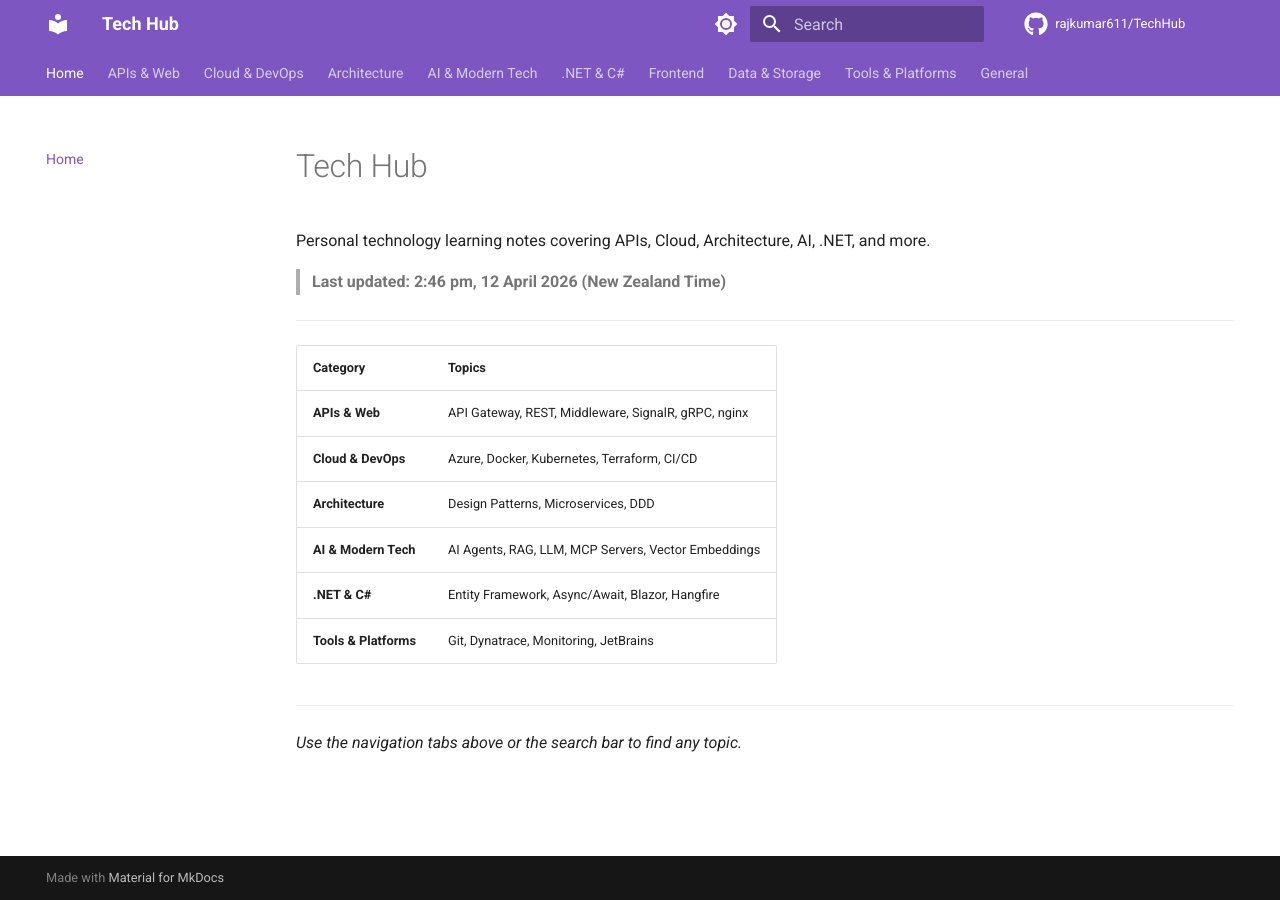
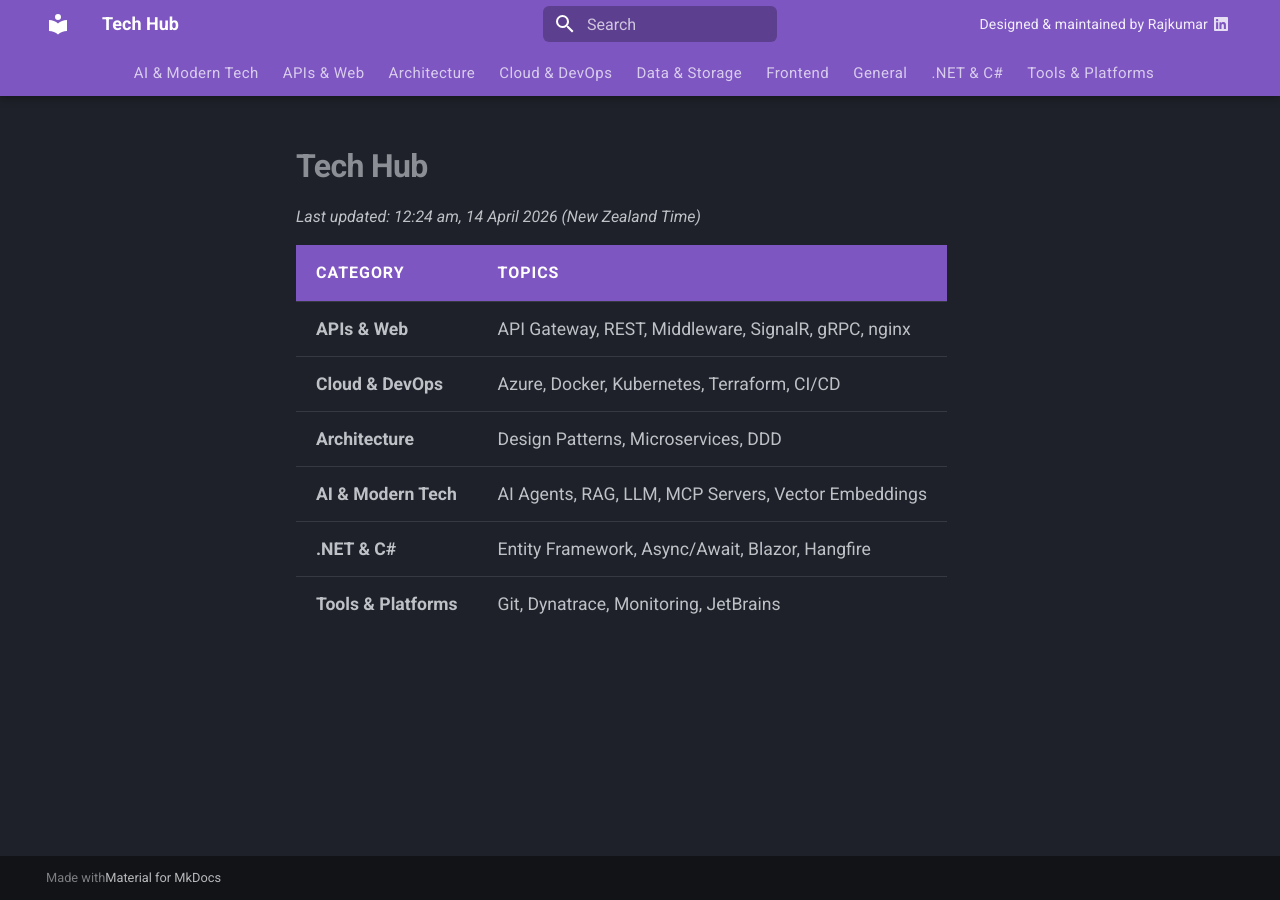
Before and after one commit to rajkumar611/TechHub, an MkDocs documentation site: the page built from docs/index.md, in a window 1280 px wide. Built offline with MkDocs 1.6.1 and Material for MkDocs 9.7.7, drawn with Linux system fonts in a browser that asks for light colours; comment, search, counter and statistics services are not loaded.

Commit message:
sync: update from Learnings folder

```diff
--- a/docs/index.md
+++ b/docs/index.md
@@ -5,11 +5,7 @@ hide:
 
 # Tech Hub
 
-Personal technology learning notes covering APIs, Cloud, Architecture, AI, .NET, and more.
-
-> **Last updated: 2:46 pm, 12 April 2026 (New Zealand Time)**
-
----
+*Last updated: 12:24 am, 14 April 2026 (New Zealand Time)*
 
 | Category | Topics |
 |---|---|
@@ -19,7 +15,3 @@ Personal technology learning notes covering APIs, Cloud, Architecture, AI, .NET,
 | **AI & Modern Tech** | AI Agents, RAG, LLM, MCP Servers, Vector Embeddings |
 | **.NET & C#** | Entity Framework, Async/Await, Blazor, Hangfire |
 | **Tools & Platforms** | Git, Dynatrace, Monitoring, JetBrains |
-
----
-
-*Use the navigation tabs above or the search bar to find any topic.*
--- /dev/null
+++ b/docs/javascripts/credit.js
@@ -0,0 +1,32 @@
+document.addEventListener("DOMContentLoaded", function () {
+  var inner = document.querySelector(".md-header__inner");
+  if (!inner) return;
+
+  var wrapper = document.createElement("div");
+  wrapper.className = "md-header__credit";
+
+  var text = document.createElement("span");
+  text.className = "md-header__credit-text";
+  text.textContent = "Designed & maintained by Rajkumar";
+
+  var link = document.createElement("a");
+  link.href = "https://www.linkedin.com/in/raj-k-859ba04b/";
+  link.target = "_blank";
+  link.rel = "noopener noreferrer";
+  link.className = "md-header__linkedin";
+  link.title = "Connect on LinkedIn";
+  link.innerHTML =
+    '<svg xmlns="http://www.w3.org/2000/svg" viewBox="0 0 24 24">' +
+    '<path d="M20.447 20.452h-3.554v-5.569c0-1.328-.027-3.037-1.852-3.037-1.853 0-2.136 ' +
+    "1.445-2.136 2.939v5.667H9.351V9h3.414v1.561h.046c.477-.9 1.637-1.85 3.37-1.85 " +
+    "3.601 0 4.267 2.37 4.267 5.455v6.286zM5.337 7.433c-1.144 0-2.063-.926-2.063-2.065 " +
+    "0-1.138.92-2.063 2.063-2.063 1.14 0 2.064.925 2.064 2.063 0 1.139-.925 " +
+    "2.065-2.064 2.065zm1.782 13.019H3.555V9h3.564v11.452zM22.225 0H1.771C.792 0 0 " +
+    ".774 0 1.729v20.542C0 23.227.792 24 1.771 24h20.451C23.2 24 24 23.227 24 " +
+    '22.271V1.729C24 .774 23.2 0 22.222 0h.003z"/>' +
+    "</svg>";
+
+  wrapper.appendChild(text);
+  wrapper.appendChild(link);
+  inner.appendChild(wrapper);
+});
--- /dev/null
+++ b/docs/stylesheets/extra.css
@@ -0,0 +1,173 @@
+/* ── Header credit (inline: text + LinkedIn logo on same row) ── */
+.md-header__credit {
+  display: flex;
+  flex-direction: row;
+  align-items: center;
+  gap: 6px;
+  padding: 0 0.9rem;
+  white-space: nowrap;
+}
+
+.md-header__credit-text {
+  color: var(--md-primary-bg-color);
+  font-size: 0.70rem;
+  opacity: 0.90;
+  letter-spacing: 0.01em;
+}
+
+.md-header__linkedin {
+  display: inline-flex;
+  align-items: center;
+  color: var(--md-primary-bg-color);
+  opacity: 0.80;
+  transition: opacity 0.2s ease, transform 0.2s ease;
+}
+
+.md-header__linkedin:hover {
+  opacity: 1;
+  transform: scale(1.15);
+}
+
+.md-header__linkedin svg {
+  width: 14px;
+  height: 14px;
+  fill: currentColor;
+}
+
+/* ── Nav tabs: centered ──────────────────────────────────────── */
+.md-tabs__list {
+  display: flex;
+  justify-content: center;
+  width: 100%;
+}
+
+/* ── HR separator: same width as table ───────────────────────── */
+.md-typeset hr {
+  margin: 0.6rem 0;
+  border: none;
+  border-top: 2px solid var(--md-default-fg-color--lightest);
+  box-sizing: border-box;
+}
+
+/* ── Home page table: centered, no panel border ──────────────── */
+.md-typeset__scrollwrap {
+  width: 100%;
+  overflow-x: auto;
+}
+
+.md-typeset__table {
+  width: auto;
+  margin: 0 auto;
+}
+
+.md-typeset table:not([class]) {
+  border-radius: 0;
+  overflow: hidden;
+  box-shadow: none;
+  border: none;
+  width: auto;
+}
+
+.md-typeset table:not([class]) th {
+  background: var(--md-primary-fg-color);
+  color: var(--md-primary-bg-color);
+  font-size: 0.8rem;
+  text-transform: uppercase;
+  letter-spacing: 0.06em;
+  padding: 0.75rem 1rem;
+  border: none;
+}
+
+.md-typeset table:not([class]) td {
+  padding: 0.65rem 1rem;
+  border-top: 1px solid var(--md-default-fg-color--lightest);
+  font-size: 0.88rem;
+}
+
+.md-typeset table:not([class]) tr:hover td {
+  background: var(--md-accent-fg-color--transparent);
+}
+
+/* ── Hide permalink ¶ symbol on headings ─────────────────────── */
+.md-typeset .headerlink {
+  display: none;
+}
+
+/* ── Content headings ────────────────────────────────────────── */
+.md-typeset h1 {
+  font-weight: 700;
+  letter-spacing: -0.02em;
+  margin-bottom: 0.6rem;
+}
+
+.md-typeset h2 {
+  font-weight: 600;
+  border-left: 4px solid var(--md-primary-fg-color);
+  padding-left: 0.6rem;
+  margin-top: 1.8rem;
+}
+
+.md-typeset h3 {
+  font-weight: 600;
+  color: var(--md-accent-fg-color);
+}
+
+/* ── Code blocks ─────────────────────────────────────────────── */
+.md-typeset pre {
+  border-radius: 8px;
+  box-shadow: 0 2px 6px rgba(0,0,0,0.15);
+}
+
+.md-typeset code {
+  border-radius: 4px;
+  font-size: 0.83em;
+  padding: 0.1em 0.35em;
+}
+
+/* ── Nav link transitions ────────────────────────────────────── */
+.md-nav__link {
+  transition: color 0.15s ease;
+}
+
+.md-tabs__link {
+  font-size: 0.75rem;
+  letter-spacing: 0.03em;
+  font-weight: 500;
+}
+
+/* ── Search bar: centered via flex balance ───────────────────── */
+/* Title (left) and credit (right) both get flex:1, search sits centre */
+.md-header__title {
+  flex: 1 !important;
+}
+
+.md-header__credit {
+  flex: 1;
+  justify-content: flex-end;
+}
+
+.md-search__form {
+  border-radius: 6px;
+}
+
+/* ── Admonitions ─────────────────────────────────────────────── */
+.md-typeset .admonition {
+  border-radius: 6px;
+  box-shadow: 0 1px 4px rgba(0,0,0,0.10);
+}
+
+/* ── Footer ──────────────────────────────────────────────────── */
+.md-footer {
+  font-size: 0.75rem;
+}
+
+.md-copyright {
+  display: flex;
+  align-items: center;
+  width: 100%;
+}
+
+.md-copyright__highlight {
+  margin-left: auto;
+  text-align: right;
+}
--- a/mkdocs.yml
+++ b/mkdocs.yml
@@ -5,104 +5,96 @@ site_url: https://rajkumar611.github.io/TechHub
 
 theme:
   name: material
+  custom_dir: overrides
   palette:
-    - scheme: default
-      primary: deep purple
-      accent: purple
-      toggle:
-        icon: material/brightness-7
-        name: Switch to dark mode
-    - scheme: slate
-      primary: deep purple
-      accent: purple
-      toggle:
-        icon: material/brightness-4
-        name: Switch to light mode
+    scheme: slate
+    primary: deep purple
+    accent: purple
   features:
     - navigation.tabs
+    - navigation.tabs.sticky
     - navigation.sections
     - navigation.top
     - search.highlight
     - search.suggest
     - content.code.copy
-  icon:
-    repo: fontawesome/brands/github
 
-repo_url: https://github.com/rajkumar611/TechHub
-repo_name: rajkumar611/TechHub
+extra_css:
+  - stylesheets/extra.css
+
+extra_javascript:
+  - javascripts/credit.js
 
 nav:
-  - Home: index.md
+  - AI & Modern Tech:
+    - AI Agent Architecture: AI Agent Architecture.md
+    - Claude Code vs GitHub Copilot: Claude Code Vs Github Copilot.md
+    - Create MCP Server - Good Links: Create MCP Server - Good links.md
+    - Langchain: Langchain.md
+    - MCP Servers: MCP Servers.md
+    - Microsoft Responsible AI: Microsoft 6 Responsible AI principles.md
+    - Open Claw: Open Claw.md
+    - RAG or Trained Data Response: RAG or Trained data response.md
+    - Types of AI Agents: Types of AI Agents.md
 
   - APIs & Web:
     - API Gateway: API_Gateway_Learning_Notes_Fresh.md
-    - REST RPC Custom Action: REST RPC CustomAction.md
     - Comprehensive REST & API Guide: Comprehensive Study Guide REST, API.md
     - Middleware: MiddleWare.md
+    - nGinx Kestrel: nGinx Kestrel.md
+    - REST RPC Custom Action: REST RPC CustomAction.md
     - SignalR WCF gRPC: SignalR WCF gRPC.md
-    - nGinx Kestrel: nGinx Kestrel.md
-
-  - Cloud & DevOps:
-    - DevOps DevSecOps: DevOps DevSecOps.md
-    - Azure Functions & App Service: Azure functions and Azure App service.md
-    - Azure Service Principal vs Managed: Azure Service Principal vs Managed.md
-    - Terraform Bicep ARM: Terraform Bicep Arm.md
-    - Containers Dockers Kubernetes: Containers Dockers Kubernetes.md
-    - Akamai: Akamai.md
-    - Application Pool: Application Pool.md
 
   - Architecture:
     - Design Patterns: Design Patterns.md
+    - DLL Hell GAC COM: DllHell GAC COM.md
+    - Modular Latency: Modular Latency.md
     - Monolithic vs Microservices: Monolithic Microservices.md
-    - Modular Latency: Modular Latency.md
-    - DLL Hell GAC COM: DllHell GAC COM.md
 
-  - AI & Modern Tech:
-    - Types of AI Agents: Types of AI Agents.md
-    - AI Agent Architecture: AI Agent Architecture.md
-    - RAG or Trained Data Response: RAG or Trained data response.md
-    - Langchain: Langchain.md
-    - MCP Servers: MCP Servers.md
-    - Create MCP Server - Good Links: Create MCP Server - Good links.md
-    - Open Claw: Open Claw.md
-    - Claude Code vs GitHub Copilot: Claude Code Vs Github Copilot.md
-    - Microsoft Responsible AI: Microsoft 6 Responsible AI principles.md
+  - Cloud & DevOps:
+    - Akamai: Akamai.md
+    - Application Pool: Application Pool.md
+    - Azure Functions & App Service: Azure functions and Azure App service.md
+    - Azure Service Principal vs Managed: Azure Service Principal vs Managed.md
+    - Containers Dockers Kubernetes: Containers Dockers Kubernetes.md
+    - DevOps DevSecOps: DevOps DevSecOps.md
+    - Terraform Bicep ARM: Terraform Bicep Arm.md
 
-  - .NET & C#:
-    - Entity Framework: Entity Framework.md
-    - Async Await: Async Await.md
-    - Async Await Console vs ASP.NET: Async Await - Console Vs Asp.Net Vs Core.md
-    - Async vs Multithreading: Async Vs Multithreading.md
-    - Blazor: Blazor.md
-    - Hangfire: Hangfire.md
-    - Serialization vs Deserialization: Serialization Vs Deserialization.md
+  - Data & Storage:
+    - SQL Lite Prisma: SQL lite Prisma.md
 
   - Frontend:
     - Angular vs Vue vs Node vs TypeScript: Angular Vs Vue Vs Node Vs Typescript.md
     - NodeJS: NodeJS.md
     - React: React.md
 
-  - Data & Storage:
-    - SQL Lite Prisma: SQL lite Prisma.md
-
-  - Tools & Platforms:
-    - GIT: GIT.md
-    - GIT GitHub: GIT GITHUB.md
-    - Dynatrace: Dynatrace.md
-    - Error Log and Monitoring: Error Log and Monitoring.md
-    - Cyberark: Cyberark is an enterprise security.md
-    - Sharegate: Sharegate is a specialized tool for.md
-    - JetBrains Tools: Jet Brains Tools for Code quality.md
-    - Sublime vs Cursor: Sublime Vs Cursor.md
-    - Roselyn GC NAS: Roselyn GC NAS.md
-    - Hardware: Hardware.md
-    - YAML: Yaml.md
-
   - General:
     - General Notes: General.md
     - Insurance Learnings: Insurance Learnings.md
     - What is an API: An API (Application Programming Int.md
     - Yet to Explore: Yet to explore 1.md
+
+  - .NET & C#:
+    - Async Await: Async Await.md
+    - Async Await Console vs ASP.NET: Async Await - Console Vs Asp.Net Vs Core.md
+    - Async vs Multithreading: Async Vs Multithreading.md
+    - Blazor: Blazor.md
+    - Entity Framework: Entity Framework.md
+    - Hangfire: Hangfire.md
+    - Serialization vs Deserialization: Serialization Vs Deserialization.md
+
+  - Tools & Platforms:
+    - Cyberark: Cyberark is an enterprise security.md
+    - Dynatrace: Dynatrace.md
+    - Error Log and Monitoring: Error Log and Monitoring.md
+    - GIT: GIT.md
+    - GIT GitHub: GIT GITHUB.md
+    - Hardware: Hardware.md
+    - JetBrains Tools: Jet Brains Tools for Code quality.md
+    - Roselyn GC NAS: Roselyn GC NAS.md
+    - Sharegate: Sharegate is a specialized tool for.md
+    - Sublime vs Cursor: Sublime Vs Cursor.md
+    - YAML: Yaml.md
 
 
 plugins:
--- /dev/null
+++ b/overrides/main.html
@@ -0,0 +1,29 @@
+{% extends "base.html" %}
+
+{% block extrahead %}
+  {{ super() }}
+
+  <!-- SEO: Keywords & Robots -->
+  <meta name="keywords" content="technology, azure, cloud, devops, dotnet, csharp, entity framework, async await, blazor, ai agents, rag, llm, mcp servers, api gateway, rest api, microservices, docker, kubernetes, terraform, design patterns, angular, react, nodejs, git, dynatrace">
+  <meta name="author" content="Rajkumar">
+  <meta name="robots" content="index, follow">
+  <meta name="revisit-after" content="7 days">
+  <meta name="language" content="English">
+
+  <!-- Open Graph (Facebook / LinkedIn previews) -->
+  <meta property="og:type" content="website">
+  <meta property="og:site_name" content="{{ config.site_name }}">
+  <meta property="og:url" content="{% if page and page.canonical_url %}{{ page.canonical_url }}{% else %}{{ config.site_url }}{% endif %}">
+  <meta property="og:title" content="{% if page and page.title %}{{ page.title }} – {{ config.site_name }}{% else %}{{ config.site_name }}{% endif %}">
+  <meta property="og:description" content="{% if page and page.meta and page.meta.description %}{{ page.meta.description }}{% else %}{{ config.site_description }}{% endif %}">
+
+  <!-- Twitter Card -->
+  <meta name="twitter:card" content="summary">
+  <meta name="twitter:title" content="{% if page and page.title %}{{ page.title }} – {{ config.site_name }}{% else %}{{ config.site_name }}{% endif %}">
+  <meta name="twitter:description" content="{% if page and page.meta and page.meta.description %}{{ page.meta.description }}{% else %}{{ config.site_description }}{% endif %}">
+
+  <!-- Canonical URL -->
+  {% if page and page.canonical_url %}
+  <link rel="canonical" href="{{ page.canonical_url }}">
+  {% endif %}
+{% endblock %}
```
Also changed, not shown: docs/javascripts/theme.js (added, +7 -0 lines), 1 other file.
